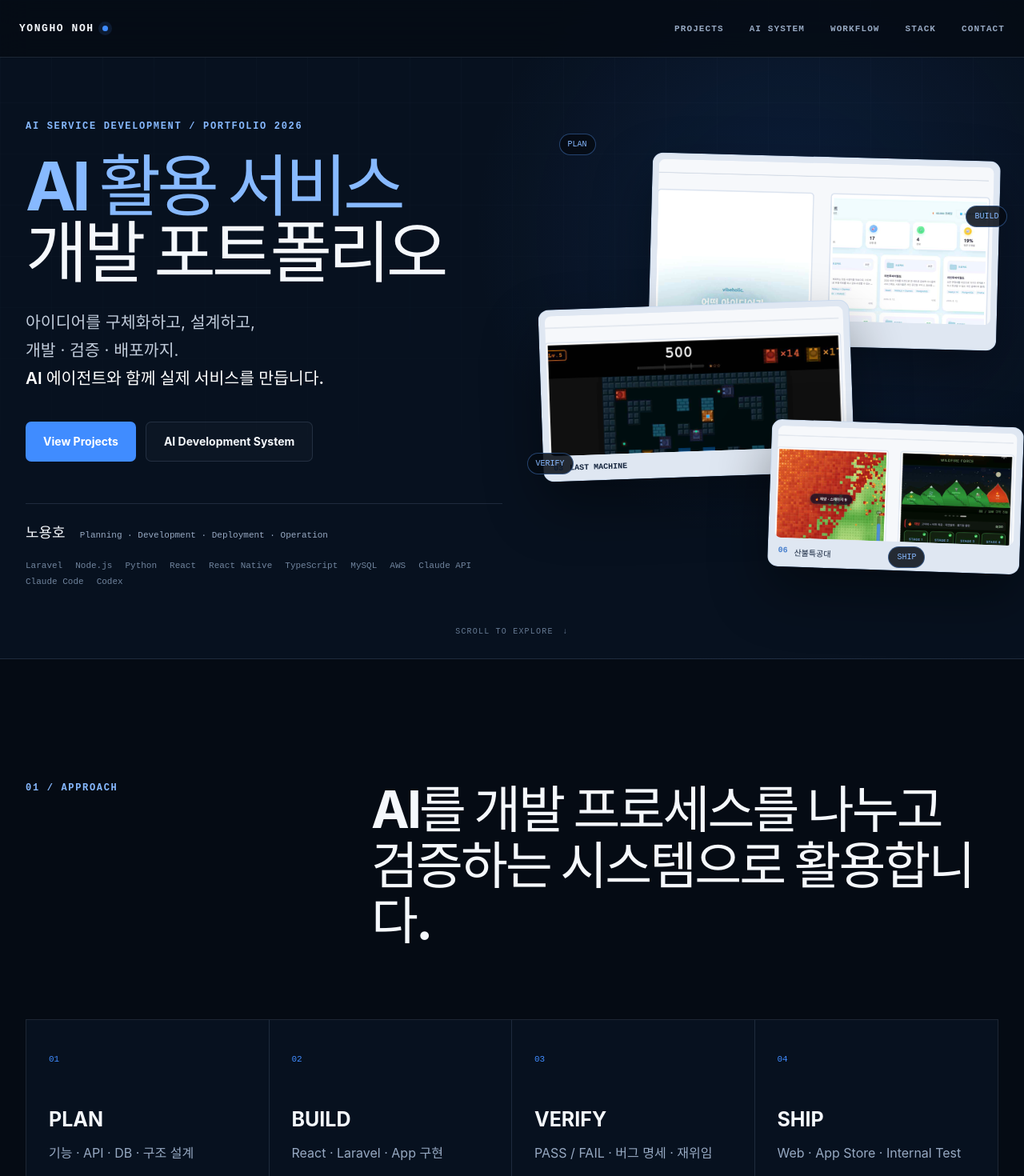
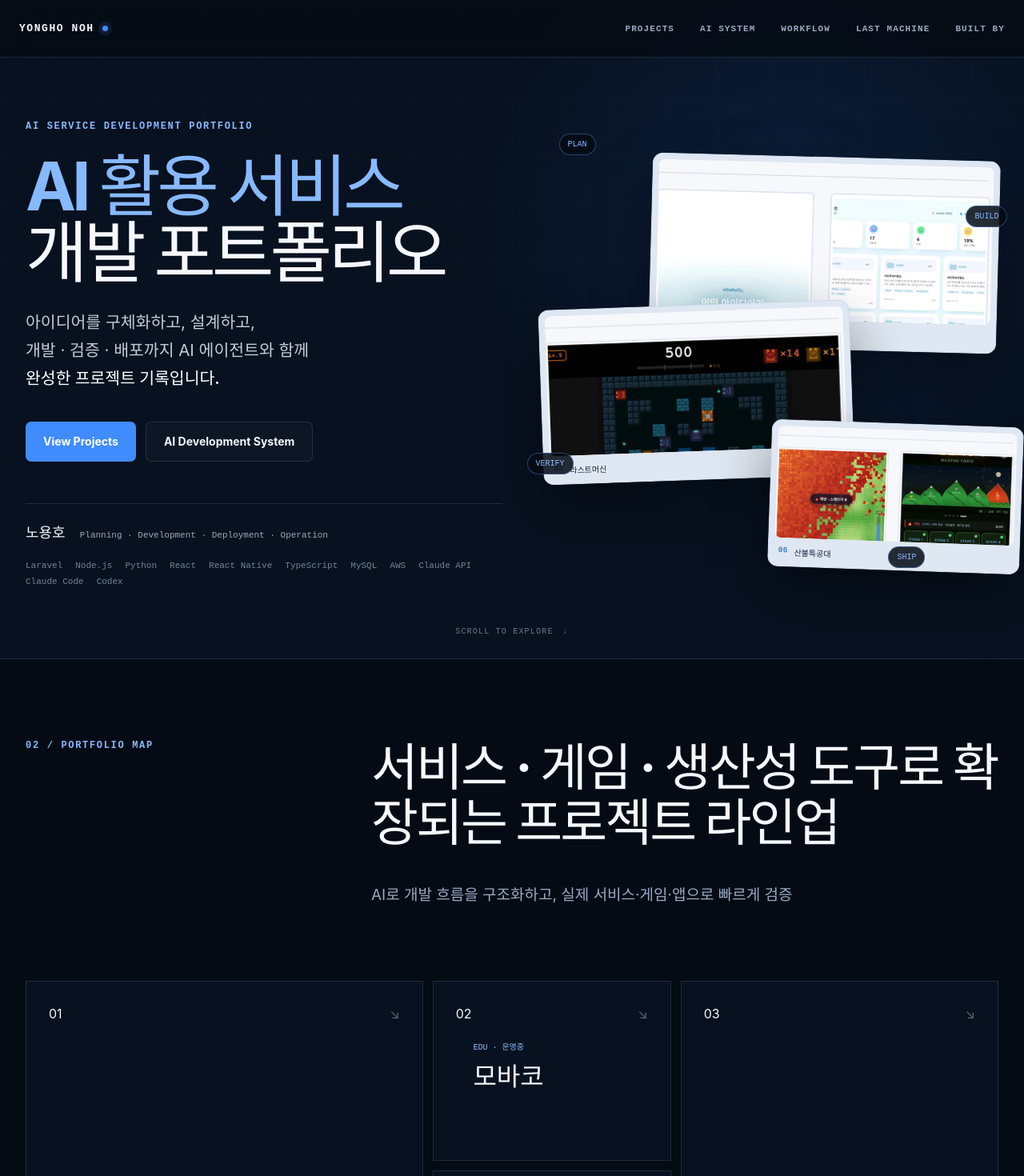
Before and after one commit to yongho0720/portfolio, a React (Vite) app: page / in a window 1280 px wide. Shown: the top 1470 px of the page at 80% size. Built offline with nearby package versions, Linux system fonts and the light colour scheme; a web font is replaced by a local one.

Commit message:
Align portfolio content with source PDF

```diff
--- a/src/App.tsx
+++ b/src/App.tsx
@@ -1,6 +1,5 @@
 import { useEffect } from 'react'
 import { Header } from './components/Header'
-import { About } from './sections/About'
 import { AgentSystem } from './sections/AgentSystem'
 import { DevelopmentWorkflow } from './sections/DevelopmentWorkflow'
 import { Footer } from './sections/Footer'
@@ -9,7 +8,6 @@ import { LastMachineCaseStudy } from './sections/LastMachineCaseStudy'
 import { MoreProjects } from './sections/MoreProjects'
 import { ProjectOverview } from './sections/ProjectOverview'
 import { Projects } from './sections/Projects'
-import { TechStack } from './sections/TechStack'
 
 export default function App() {
   useEffect(() => {
@@ -21,5 +19,5 @@ export default function App() {
     return () => observer.disconnect()
   }, [])
 
-  return <><Header /><main><Hero /><About /><ProjectOverview /><AgentSystem /><DevelopmentWorkflow /><Projects /><LastMachineCaseStudy /><MoreProjects /><TechStack /></main><Footer /></>
+  return <><Header /><main><Hero /><ProjectOverview /><AgentSystem /><DevelopmentWorkflow /><Projects /><LastMachineCaseStudy /><MoreProjects /></main><Footer /></>
 }
--- a/src/components/Header.tsx
+++ b/src/components/Header.tsx
@@ -1,6 +1,6 @@
 import { useState } from 'react'
 
-const links = [['projects', 'PROJECTS'], ['ai-system', 'AI SYSTEM'], ['workflow', 'WORKFLOW'], ['stack', 'STACK'], ['contact', 'CONTACT']]
+const links = [['projects', 'PROJECTS'], ['ai-system', 'AI SYSTEM'], ['workflow', 'WORKFLOW'], ['last-machine-app', 'LAST MACHINE'], ['contact', 'BUILT BY']]
 
 export function Header() {
   const [open, setOpen] = useState(false)
--- a/src/data/projects.ts
+++ b/src/data/projects.ts
@@ -16,45 +16,45 @@ export interface Project {
 
 export const projects: Project[] = [
   {
-    id: 'vibeholic', number: '01', title: 'Vibeholic', subtitle: '바이브홀릭', category: 'EDU', status: 'BETA',
+    id: 'vibeholic', number: '01', title: '바이브홀릭', category: 'EDU', status: '베타 운영중',
     headline: '아이디어를 실행 가능한 바이브코딩 로드맵으로 바꾸는 코칭 서비스',
     description: '개발 경험이 없는 초심자가 바이브코딩으로 자신의 제품을 완성하도록 돕습니다. 사용자의 아이디어를 AI가 분석해 리소스 확인, 개발환경 추천, 구현 기능 리스트, 작업 프롬프트까지 한 흐름으로 설계합니다.',
-    stack: ['Laravel', 'React', 'MySQL', 'AWS Lightsail', 'Claude API'], roles: ['Planning', 'Development', 'Curriculum Design', 'AI Flow Design'],
+    stack: ['Laravel', 'React', 'MySQL', 'AWS Lightsail', 'Claude API'], roles: ['기획', '개발', '커리큘럼 설계'],
     url: 'https://vibeholic.app', image: 'assets/projects/vibeholic.png', imageAlt: '바이브홀릭 아이디어 입력과 프로젝트 대시보드 화면',
   },
   {
-    id: 'movaco', number: '02', title: 'Movaco', subtitle: '모바코', category: 'EDU', status: 'LIVE',
+    id: 'movaco', number: '02', title: '모바코', category: 'EDU', status: '운영중',
     headline: 'AI 튜터와 함께 배우는 바이브코딩 학습 서비스',
-    description: "모바코는 '모두의 바이브코딩'을 의미하는 학습 서비스입니다. 바이브홀릭이 실제 서비스를 만드는 데 초점을 둔다면, 모바코는 기초부터 앱 제작·배포까지 단계별 학습에 중점을 둡니다. 기본 커리큘럼은 DB에 저장하고 실시간 질문에만 AI 튜터가 대응하도록 설계했습니다.",
-    stack: ['PHP', 'Nginx', 'AWS Lightsail'], roles: ['Planning', 'Development', 'Deployment', 'Learning Flow Design'],
+    description: '모바코는 모두의 바이브코딩을 의미하는 학습 서비스입니다. 바이브홀릭이 실제 서비스를 만드는 데 초점을 둔다면, 모바코는 기초부터 앱 제작·배포까지 단계별 학습에 중점을 둡니다. 토큰활용 최적화를 위해 기본 커리큘럼은 DB화하고, 실시간 질문에 AI 튜터가 대응하도록 설계했습니다.',
+    stack: ['PHP', 'Nginx', 'AWS Lightsail'], roles: ['기획', '개발', '배포', '학습 흐름 설계'],
     url: 'https://movaco.my', image: 'assets/projects/movaco.png', imageAlt: '모바코 로그인, 학습 대시보드와 강의 화면',
   },
   {
-    id: 'last-machine-app', number: '03', title: 'LAST MACHINE', subtitle: 'Mobile Game', category: 'GAME', status: 'APP STORE',
+    id: 'last-machine-app', number: '03', title: '라스트머신', subtitle: '모바일 게임 앱', category: 'GAME', status: 'App Store 출시',
     headline: '레트로 탱크 전투에 성장·미션 요소를 결합한 모바일 게임',
-    description: '배틀시티에서 착안한 쉬운 조작감에 현대적인 RPG 성장 방식을 결합했습니다. 제작 전 과정을 AI Agent Pipeline으로 나누어 Planning, UI, Implementation, Verification, Content Generation을 반복했습니다.',
-    stack: ['React Native', 'Expo', 'TypeScript', 'Laravel', 'Tailwind CSS', 'Vite', 'EAS Build'], roles: ['Game Planning', 'Scenario', 'Game Design', 'Development', 'Deployment'],
+    description: '라스트 머신은 레트로게임 배틀시티에서 착안한 쉬운 조작감에 현대적인 롤플레잉 성장 방식을 혼합했습니다. 게임 제작 전 과정을 AI 에이전트 파이프라인으로 분리해 기획, UI, 구현, 검증, 콘텐츠 생성을 반복했습니다.',
+    stack: ['React Native', 'Expo', 'TypeScript', 'Laravel', 'Tailwind CSS', 'Vite', 'EAS Build'], roles: ['게임기획', '시나리오 설계', '게임 개발', '배포'],
     url: 'https://apps.apple.com/kr/app/last-machine/id6765675903', image: 'assets/projects/last-machine-app.png', imageAlt: '라스트머신 모바일 게임 전투 화면',
   },
   {
-    id: 'last-machine-web', number: '04', title: 'LAST MACHINE', subtitle: 'Web', category: 'GAME', status: 'PLAYABLE',
+    id: 'last-machine-web', number: '04', title: '라스트머신', subtitle: '웹', category: 'GAME', status: '플레이 가능',
     headline: '넓은 화면과 로그라이크 성장을 활용한 웹 게임 버전',
-    description: '모바일 버전보다 넓은 스크린을 활용하고 캐릭터 성장·미션·스테이지 진행 방식을 개선했습니다. 별도 게임 엔진 없이 HTML Canvas 2D와 TypeScript로 직접 구현했습니다.',
-    stack: ['TypeScript', 'React 19', 'HTML Canvas 2D', 'Vite 7', 'Vitest', 'ESLint', 'localStorage', 'Web Audio API'], roles: ['Game Planning', 'Scenario', 'Game Design', 'Development', 'Marketing', 'Deployment'],
+    description: '모바일 앱 버전보다 넓은 스크린을 활용하고, 캐릭터 성장·미션·스테이지 진행 방식을 개선했습니다. 별도 게임 엔진 없이 HTML Canvas 2D와 TypeScript로 자체 구현했습니다.',
+    stack: ['TypeScript', 'React 19', 'HTML Canvas 2D', 'Vite 7', 'Vitest', 'ESLint', 'localStorage'], roles: ['게임기획', '시나리오 설계', '게임 개발', '마케팅', '배포'],
     url: 'https://lastmachine.vibeholic.app/', image: 'assets/projects/last-machine-web.png', imageAlt: '라스트머신 웹 게임의 대형 전투 맵',
   },
   {
-    id: 'actify', number: '05', title: 'Actify', category: 'TOOL', status: 'RELEASED',
-    headline: '목표를 입력하면 AI가 실행 가능한 Todo List로 바꿔주는 앱',
+    id: 'actify', number: '05', title: 'Actify', category: 'TOOL', status: '출시',
+    headline: '목표를 입력하면 AI가 실행 가능한 투두리스트로 설계해주는 서비스',
     description: '어떤 목표를 어떻게 시작해야 할지 막막한 순간, AI가 실행 과정을 분해해 투두리스트를 생성하고 관리합니다. 목표 달성에 필요한 단계와 순서를 빠르게 구체화하도록 설계했습니다.',
-    stack: ['React Native 0.81.5', 'Expo ~54.0.33'], roles: ['Planning', 'User Scenario', 'UI Design', 'Development', 'App Store Management'],
+    stack: ['React Native 0.81.5', 'Expo ~54.0.33'], roles: ['기획', '유저 시나리오 설계', '화면 설계', '개발', '앱스토어 관리'],
     url: 'https://apps.apple.com/kr/app/%EC%97%91%ED%8B%B0%ED%8C%8C%EC%9D%B4/id6771630802', image: 'assets/projects/actify.png', imageAlt: 'Actify 투두리스트와 목표 입력 앱 화면',
   },
   {
-    id: 'wildfire-force', number: '06', title: '산불특공대', category: 'GAME', status: 'INTERNAL TEST',
+    id: 'wildfire-force', number: '06', title: '산불특공대', category: 'GAME', status: '내부테스트 중',
     headline: '산불의 위력과 소방대원의 분투를 담은 타워디펜스 게임',
-    description: '2025년 경상북도 의성 산불에서 영감을 받아 제작했습니다. 건조한 기후, 산악 환경, 강풍, 비화 등의 악조건을 게임 시스템에 녹여 일반 디펜스 게임과 차별화했습니다.',
-    stack: ['React Native', 'Expo', 'React Native Skia', 'Canvas', 'react-i18next', 'Laravel', 'PHP 8.3'], roles: ['Game Planning', 'Scenario', 'Game Design', 'Development', 'Marketing', 'Deployment'],
+    description: '2025년 경상북도 의성 산불에서 영감을 받아 만든 게임입니다. 건조한 기후, 산악 환경, 강풍, 비화 등의 악조건을 게임 시스템에 녹여 일반 디펜스 게임과 차별화했습니다.',
+    stack: ['React Native', 'Expo', 'React Native Skia', 'Canvas', 'react-i18next', 'Laravel', 'PHP 8.3'], roles: ['게임기획', '시나리오 설계', '게임 개발', '마케팅', '배포'],
     image: 'assets/projects/wildfire-force.png', imageAlt: '산불특공대 전투와 스테이지 선택 화면',
   },
 ]
--- a/src/sections/AgentSystem.tsx
+++ b/src/sections/AgentSystem.tsx
@@ -3,11 +3,11 @@ import { SectionTitle } from '../components/SectionTitle'
 
 export function AgentSystem() {
   return <section className="section agent-system" id="ai-system">
-    <SectionTitle eyebrow="03 / CORE SYSTEM" title="AI Agent System" copy="AI에게 코드를 부탁하는 것이 아니라, 역할을 나누고 서로 검증하게 합니다." />
+    <SectionTitle eyebrow="03 / AI AGENT SYSTEM" title="AI 에이전트 활용 방식" copy="LAST MACHINE을 기준으로 기획·디자인·구현·검증·콘텐츠 생성을 역할별 Claude Code 서브에이전트에 위임하고, 사람은 방향 결정과 최종 승인 게이트에 집중했습니다." />
     <AgentFlow />
     <div className="orchestrator-grid">
       <div className="terminal reveal"><div className="terminal-bar"><i /><i /><i /><span>CLAUDE.md — orchestrator</span></div><pre><code><span>&gt; feature.request()</span>{`\n\nplanner\n  ↓ requirements.md\ndesigner\n  ↓ ui-spec.md\ndeveloper\n  ↓ implementation\nverifier\n\n`}<b>FAIL → developer</b>{`\n`}<em>PASS → done</em></code></pre></div>
-      <div className="orchestrator-copy reveal"><p className="eyebrow">ORCHESTRATOR / CLAUDE.md</p><h3>호출 순서와 결과 전달 규칙을 정의합니다.</h3><p>기능 요청은 Planner → Designer → Developer → Verifier 순서로 흐릅니다. Verifier가 FAIL을 반환하면 명확한 버그 명세와 함께 Developer에게 자동 재위임합니다.</p><div className="self-correction"><span>AUTONOMOUS LOOP</span><strong>검증 → 결함 명세 → 수정 → 재검증</strong></div></div>
+      <div className="orchestrator-copy reveal"><p className="eyebrow">오케스트레이터</p><h3>CLAUDE.md가 호출 순서와 결과 전달 규칙을 정의</h3><p>사람은 무엇을 만들지, 이대로 배포할지 최종 판단합니다. 검증 실패 시 구현 에이전트로 되돌리는 자가교정 루프를 구성했습니다.</p><div className="self-correction"><span>FAIL → 자동 재위임</span><strong>Verifier → Developer → Verifier</strong></div></div>
     </div>
   </section>
 }
--- a/src/sections/Footer.tsx
+++ b/src/sections/Footer.tsx
@@ -1,10 +1,9 @@
 export function Footer() {
   return <footer className="footer section" id="contact">
-    <p className="eyebrow">09 / BUILT BY YONGHO NOH</p>
-    <h2>아이디어를<br /><span>실제로 작동하는 제품으로.</span></h2>
+    <p className="eyebrow">13 / BUILT BY</p>
+    <h2>노용호</h2>
     <p>AI를 단순 개발 보조 도구가 아니라 개발 프로세스를 나누고 검증하는 시스템으로 활용합니다.</p>
     <div className="footer-process"><span>PLAN</span><i>→</i><span>BUILD</span><i>→</i><span>VERIFY</span><i>→</i><span>SHIP</span></div>
-    <a className="button primary" href="https://vibeholic.app" target="_blank" rel="noreferrer">View Live Service ↗</a>
     <div className="footer-bottom"><b>YONGHO NOH</b><span>WITH CLAUDE CODE · CODEX</span><a href="#top">BACK TO TOP ↑</a></div>
   </footer>
 }
--- a/src/sections/Hero.tsx
+++ b/src/sections/Hero.tsx
@@ -6,9 +6,9 @@ export function Hero() {
   return <section className="hero" id="top">
     <div className="hero-grid-bg" aria-hidden="true" />
     <div className="hero-copy">
-      <p className="eyebrow"><span>AI SERVICE DEVELOPMENT</span> / PORTFOLIO 2026</p>
+      <p className="eyebrow">AI SERVICE DEVELOPMENT PORTFOLIO</p>
       <h1><span>AI 활용 서비스</span><br />개발 포트폴리오</h1>
-      <p className="hero-lede">아이디어를 구체화하고, 설계하고,<br />개발 · 검증 · 배포까지.<br /><strong>AI 에이전트와 함께 실제 서비스를 만듭니다.</strong></p>
+      <p className="hero-lede">아이디어를 구체화하고, 설계하고,<br />개발 · 검증 · 배포까지 AI 에이전트와 함께<br /><strong>완성한 프로젝트 기록입니다.</strong></p>
       <div className="hero-actions"><a className="button primary" href="#projects">View Projects</a><a className="button secondary" href="#ai-system">AI Development System</a></div>
       <div className="profile-line"><b>노용호</b><span>Planning · Development · Deployment · Operation</span></div>
       <div className="hero-stack" aria-label="주요 기술">{stack.map(item => <span key={item}>{item}</span>)}</div>
--- a/src/sections/LastMachineCaseStudy.tsx
+++ b/src/sections/LastMachineCaseStudy.tsx
@@ -1,14 +1,14 @@
 import { SectionTitle } from '../components/SectionTitle'
 
-const checks = ['API specification match', '401 handling', 'N+1 prevention', 'collision detection', 'TypeScript compile', 'game state validation']
+const checks = ['API 명세 일치', '401 처리', 'N+1 방지', '충돌 판정', 'TypeScript 컴파일 통과']
 const enemies = [
-  ['Basic', '40% tracking / 60% random'], ['Scout', 'Dash / ×2 speed'], ['Armored', 'Rage fire at critical HP'],
-  ['Sniper', 'Re-aim before shot'], ['Heavy', '3-way spread shot'], ['Speeder', 'Close-range rapid fire'],
+  ['Basic', '40% 추적 / 60% 랜덤'], ['Scout', '대시 · 속도 2배'], ['Armored', 'HP 1 분노 연사'],
+  ['Sniper', '발사 직전 재조준'], ['Heavy', '3방향 산탄'], ['Speeder', '근접 급사'],
 ]
 
 export function LastMachineCaseStudy() {
   return <section className="section case-study">
-    <SectionTitle eyebrow="06 / CASE STUDY" title="LAST MACHINE × AI Agents" copy="기획부터 검증과 재수정까지, 사람이 정한 방향을 에이전트가 실행하는 자가 검증 루프" />
+    <SectionTitle eyebrow="09 / CASE STUDY" title="라스트머신에 적용한 AI 에이전트 개발 구조" copy="CLAUDE.md가 오케스트레이터 정책을 정의하고, 기능 요청은 planner → designer → developer → verifier 순으로 흐릅니다. verifier가 FAIL을 보고하면 developer로 재위임하여 사람 개입 없이 결함을 교정합니다." />
     <div className="case-flow reveal">
       {['REQUEST', 'PLANNER', 'DESIGNER', 'DEVELOPER', 'VERIFIER'].map((x, i) => <div key={x}><span>0{i + 1}</span><strong>{x}</strong>{i < 4 && <i>→</i>}</div>)}
       <aside><b>FAIL</b><span>Bug specification → Developer → Rebuild → Verifier</span></aside>
--- a/src/sections/MoreProjects.tsx
+++ b/src/sections/MoreProjects.tsx
@@ -1,10 +1,8 @@
 import { ProjectSection } from '../components/ProjectSection'
-import { SectionTitle } from '../components/SectionTitle'
 import { projects } from '../data/projects'
 
 export function MoreProjects() {
   return <section className="section more-projects">
-    <SectionTitle eyebrow="07 / MORE WORK" title="게임과 생산성 도구로 이어지는 구현" />
     <div className="project-list">{projects.slice(3).map((p, i) => <ProjectSection project={p} reverse={i % 2 === 0} key={p.id} />)}</div>
   </section>
 }
--- a/src/sections/ProjectOverview.tsx
+++ b/src/sections/ProjectOverview.tsx
@@ -3,7 +3,7 @@ import { SectionTitle } from '../components/SectionTitle'
 
 export function ProjectOverview() {
   return <section className="section overview" id="projects">
-    <SectionTitle eyebrow="02 / PROJECT INDEX" title="실제로 만들고, 배포하고, 운영한 프로젝트" copy="서비스 · 게임 · 생산성 도구로 확장되는 프로젝트 라인업" />
+    <SectionTitle eyebrow="02 / PORTFOLIO MAP" title="서비스 · 게임 · 생산성 도구로 확장되는 프로젝트 라인업" copy="AI로 개발 흐름을 구조화하고, 실제 서비스·게임·앱으로 빠르게 검증" />
     <div className="bento-grid">
       {projects.map((p, i) => <a href={`#${p.id}`} className={`overview-item item-${i + 1} reveal`} key={p.id}>
         <span className="overview-num">{p.number}</span><div><p>{p.category} · {p.status}</p><h3>{p.title}</h3><span>{p.headline}</span></div><i>↘</i>
--- a/src/sections/Projects.tsx
+++ b/src/sections/Projects.tsx
@@ -1,16 +1,15 @@
 import { ProjectSection } from '../components/ProjectSection'
-import { SectionTitle } from '../components/SectionTitle'
 import { projects } from '../data/projects'
 
 export function Projects() {
   return <section className="section selected-projects">
-    <SectionTitle eyebrow="05 / SELECTED WORK" title="Project details" />
-    <div className="project-list">{projects.slice(0, 3).map((p, i) => <ProjectSection project={p} reverse={i % 2 === 1} key={p.id} />)}</div>
+    <div className="project-list"><ProjectSection project={projects[0]} /></div>
     <VibeFlow />
+    <div className="project-list continuing">{projects.slice(1, 3).map((p, i) => <ProjectSection project={p} reverse={i % 2 === 0} key={p.id} />)}</div>
   </section>
 }
 
 function VibeFlow() {
-  const items = ['IDEA', 'AI ANALYSIS', 'RESOURCE DIAGNOSIS', 'TECH STACK', 'FEATURE LIST', 'ROADMAP', 'CLAUDE CODE PROMPT']
-  return <aside className="vibe-flow reveal"><div><p className="eyebrow">VIBEHOLIC / AI COACHING FLOW</p><h3>아이디어에서 실행 프롬프트까지</h3><p>기술 선택과 순서 설계의 부담을 줄이고 실행에 집중할 수 있도록 개발 과정을 구조화합니다.</p></div><ol>{items.map((x, i) => <li key={x}><span>{String(i + 1).padStart(2, '0')}</span>{x}</li>)}</ol></aside>
+  const items = ['아이디어 분석', '리소스 진단', '개발 로드맵', 'Claude Code 프롬프트']
+  return <aside className="vibe-flow reveal"><div><p className="eyebrow">06 / 바이브홀릭 · 사용 흐름</p><h3>AI 코칭 플로우</h3><p>사용자의 목표를 기반으로 AI가 개발 과정을 구조화하고, Claude Code에게 바로 전달할 수 있는 작업 지시문을 생성합니다. 초심자는 기술 선택과 순서 설계의 부담을 줄이고 실행에 집중할 수 있습니다.</p><p className="flow-meta">STACK<br />Claude API · 프롬프트 생성 · 로드맵 자동화 · 진행 관리<br /><br />ROLE<br />서비스 설계 · AI 플로우 설계</p></div><ol>{items.map((x, i) => <li key={x}><span>{String(i + 1).padStart(2, '0')}</span>{x}</li>)}</ol></aside>
 }
```
Also changed, not shown: src/sections/DevelopmentWorkflow.tsx (+13 -8 lines), src/styles/global.css (+4 -0 lines).
